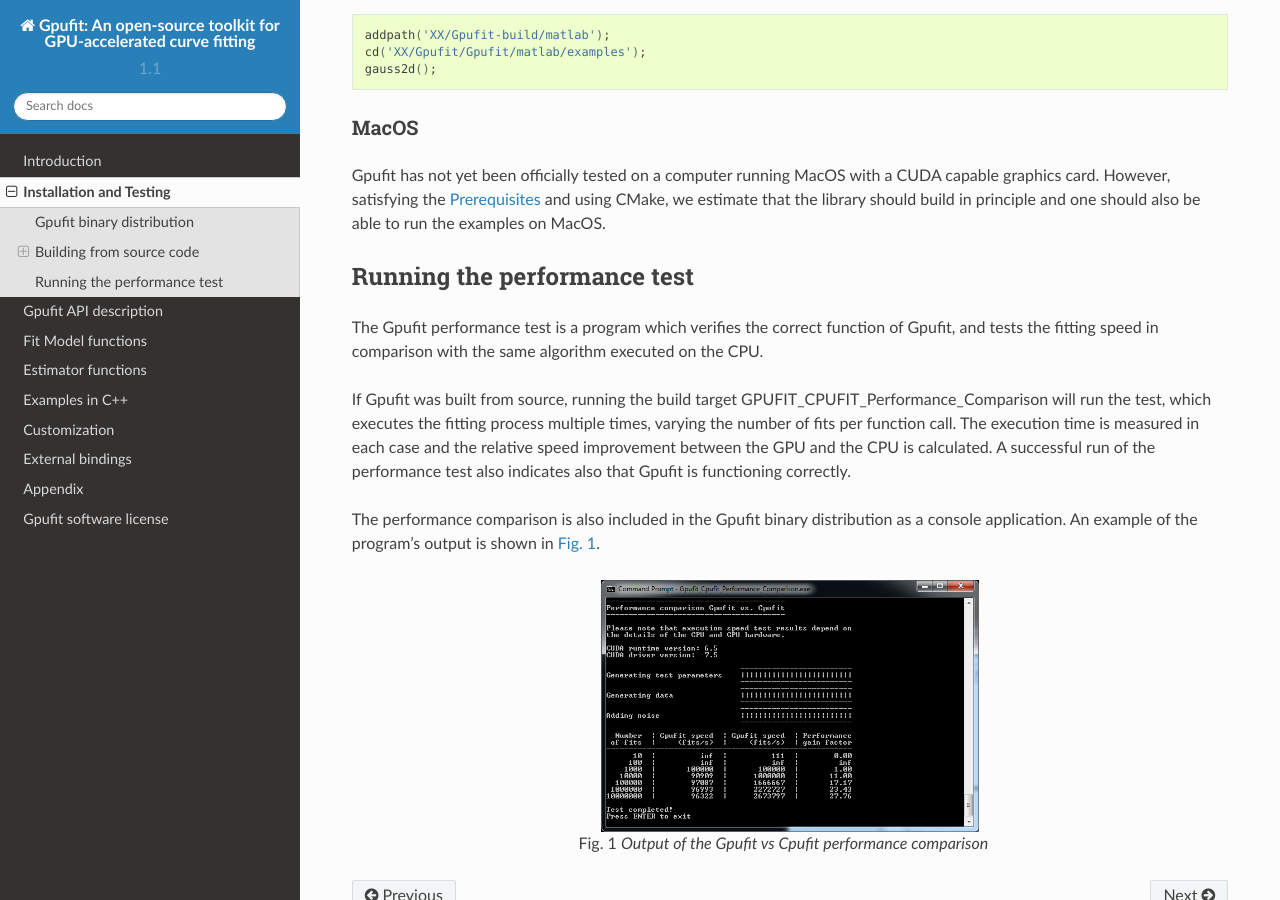
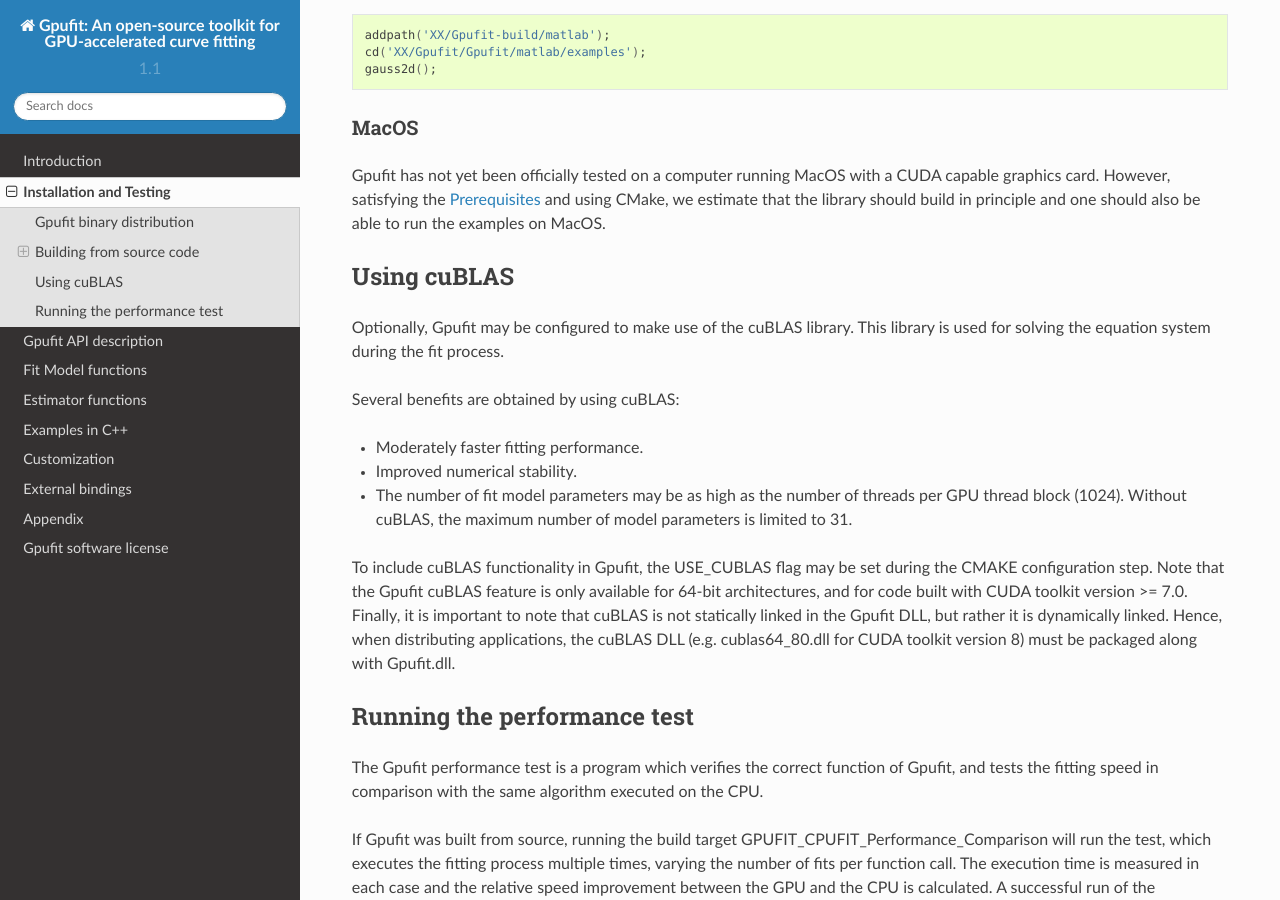
Before and after one commit to gpufit/Gpufit, a Sphinx documentation site: the page built from docs/installation.rst, in a window 1280 px wide and 900 px high, scrolled down 4141 px. Built offline with Sphinx 7.4.7 and the Read the Docs theme 2.0.0, drawn with Linux system fonts in a browser that asks for light colours.

Commit message:
Added documentation of cuBLAS functionality

```diff
--- a/docs/installation.rst
+++ b/docs/installation.rst
@@ -232,6 +232,27 @@ CUDA capable graphics card. However, satisfying the Prerequisites_ and using
 CMake, we estimate that the library should build in principle and one
 should also be able to run the examples on MacOS.
 
+Using cuBLAS
+++++++++++++
+
+Optionally, Gpufit may be configured to make use of the cuBLAS library.  This
+library is used for solving the equation system during the fit process.
+
+Several benefits are obtained by using cuBLAS:
+
+- Moderately faster fitting performance.
+- Improved numerical stability.
+- The number of fit model parameters may be as high as the number of threads per
+  GPU thread block (1024).  Without cuBLAS, the maximum number of model parameters
+  is limited to 31.
+
+To include cuBLAS functionality in Gpufit, the USE_CUBLAS flag may be set during
+the CMAKE configuration step.  Note that the Gpufit cuBLAS feature is only available
+for 64-bit architectures, and for code built with CUDA toolkit version >= 7.0.  Finally,
+it is important to note that cuBLAS is not statically linked in the Gpufit DLL, but rather
+it is dynamically linked.  Hence, when distributing applications, the cuBLAS DLL (e.g. cublas64_80.dll
+for CUDA toolkit version 8) must be packaged along with Gpufit.dll.
+
 Running the performance test
 ++++++++++++++++++++++++++++
 
```
